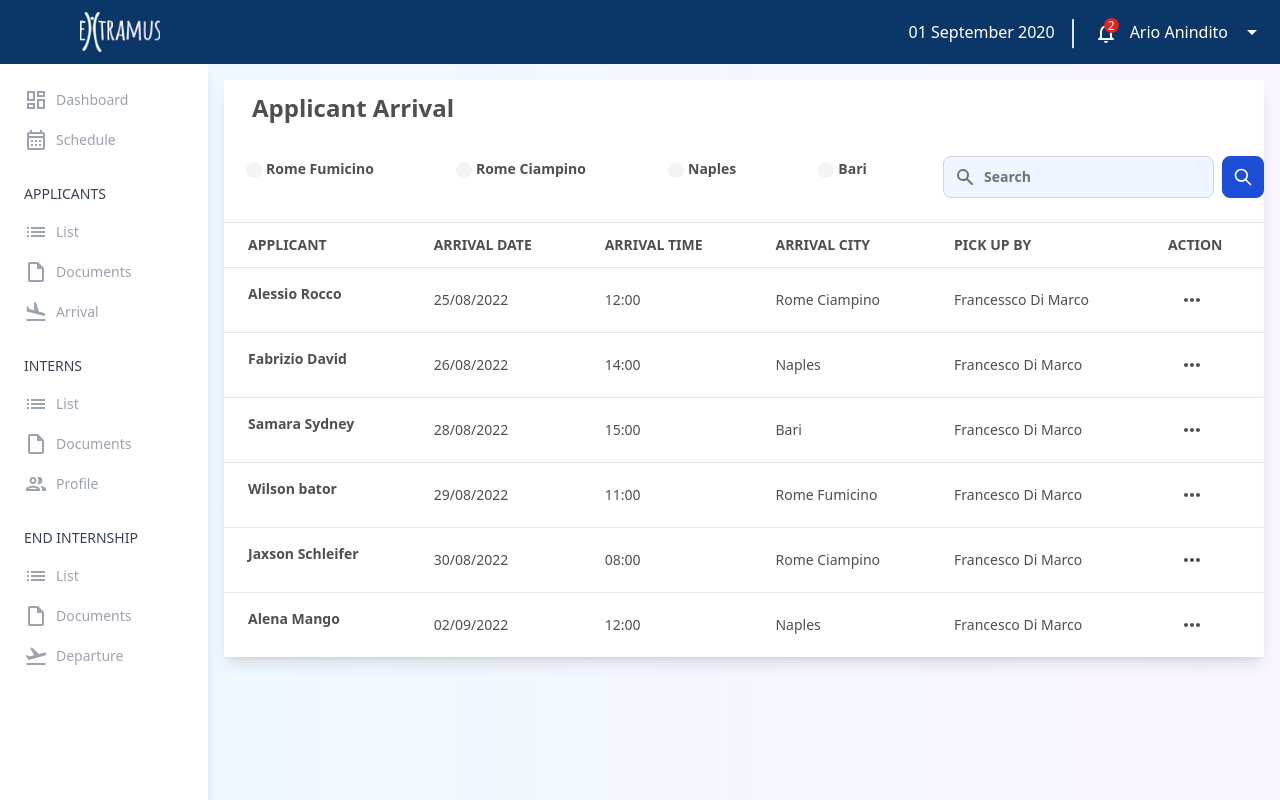
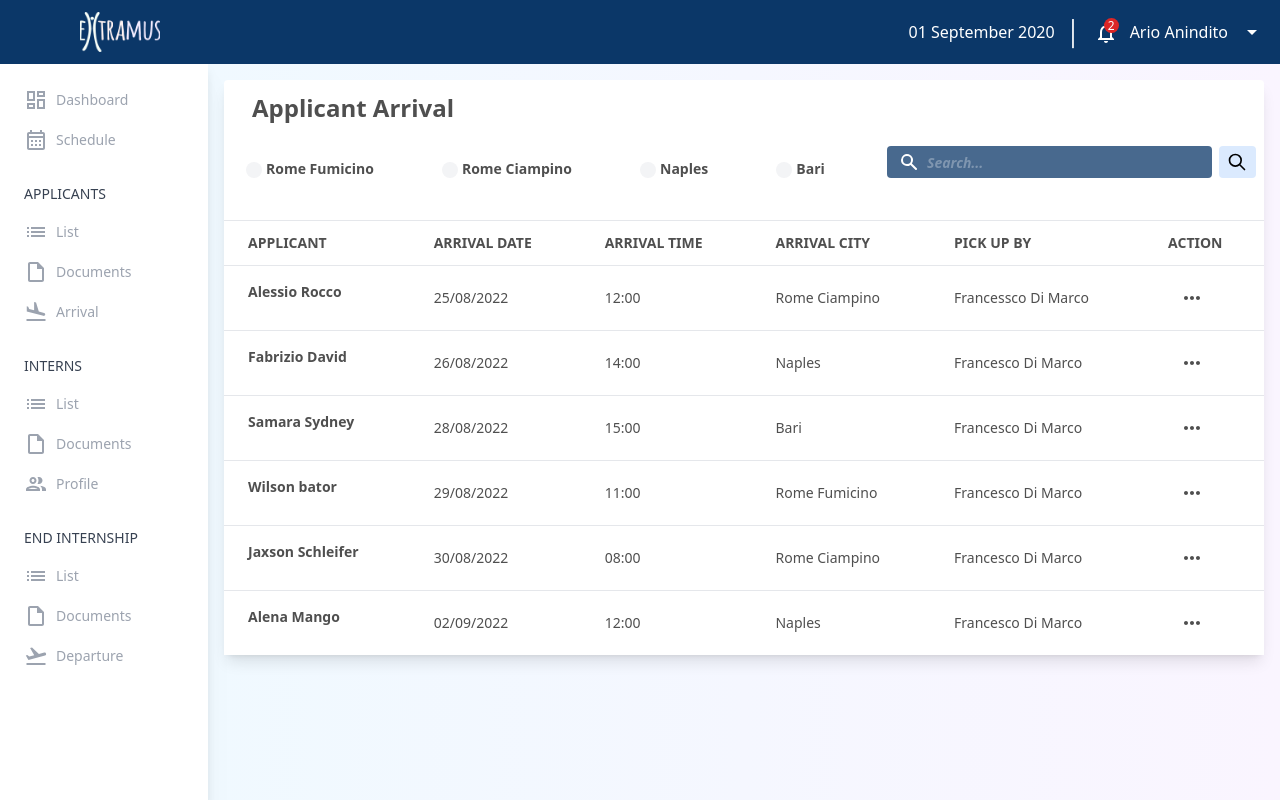
Before and after one commit to erenkahraman/HR-Platform, a Next.js app: page /applicants/Arrival in a window 1280 px wide. Built offline with nearby package versions, Linux system fonts and the light colour scheme.

Commit message:
form in arrival

```diff
--- a/pages/applicants/Arrival.jsx
+++ b/pages/applicants/Arrival.jsx
@@ -8,7 +8,7 @@ export default function ApplicantsList() {
 			<div className="w-full mb-12">
 				<div className="relative flex flex-col min-w-0 break-words w-full mb-6 shadow-lg rounded">
 					{/* Title Container */}
-					<div className="flex justify-between rounded-t mb-0 px-4 py-3 border-0 bg-white">
+					<div className="flex justify-between rounded-t mb-0 px-4 pt-3 border-0 bg-white">
 						<div className="flex flex-wrap items-center">
 							<div className="relative w-full px-3 max-w-full flex-grow flex-1 ">
 								<h3 className="font-semibold text-2xl">Applicant Arrival</h3>
@@ -31,40 +31,40 @@ export default function ApplicantsList() {
 					</div>
 					<div className="border-0 bg-white ">
 						<div >
-							<div className="flex flex-row justify-between font-semibold pl-4 pt-5 pb-6" >
+							<div className="flex flex-row justify-between font-semibold pl-4 pt-5 pb-10" >
 								{/* <h3 className="font-semibold text-2xl">Applicant Arrival</h3> */}
 
 								{/* Radio check */}
-								<div className="pr-3 pl-1.5">
+								<div className="pr-3 pl-1.5 pt-3">
 									<input type="radio" className="border-none bg-[#50d71e] read-only:bg-gray-100 p-2" />
-									<label className="text-sm pl-1">Rome Fumicino</label>
+									<label className="text-sm pl-1 ">Rome Fumicino</label>
 								</div>
-								<div className="pr-3 pl-1.5">
+								<div className="pr-3 pl-1.5 pt-3">
 									<input type="radio" className="border-none read-only:bg-gray-100 p-2" />
-									<label className="text-sm pl-1">Rome Ciampino</label>
+									<label className="text-sm pl-1 ">Rome Ciampino</label>
 								</div>
-								<div className="pr-3 pl-1.5">
+								<div className="pr-3 pl-1.5 pt-3">
 									<input type="radio" className="border-none read-only:bg-gray-100 p-2 " />
-									<label className="text-sm pl-1">Naples</label>
+									<label className="text-sm pl-1 ">Naples</label>
 								</div>
-								<div className="pr-3 pl-1.5">
+								<div className="pr-3 pl-1.5 pt-3">
 									<input type="radio" className="border-none read-only:bg-gray-100 p-2" />
 									<label className="text-sm pl-1">Bari</label>
 								</div>
-								{/* Search box */}
-								<form class="flex items-center">
-									<label for="simple-search" class="sr-only">Search</label>
+								{/* search */}
+								<form class="flex items-center ">
 									<div class="relative w-full">
 										<div class="flex absolute inset-y-0 left-0 items-center pl-3 pointer-events-none">
-											<svg aria-hidden="true" class="w-5 h-5 text-gray-500 dark:text-gray-400" fill="currentColor" viewBox="0 0 20 20" xmlns="http://www.w3.org/2000/svg"><path fill-rule="evenodd" d="M8 4a4 4 0 100 8 4 4 0 000-8zM2 8a6 6 0 1110.89 3.476l4.817 4.817a1 1 0 01-1.414 1.414l-4.816-4.816A6 6 0 012 8z" clip-rule="evenodd"></path></svg>
+											<svg aria-hidden="true" class="w-5 h-5 text-white-500 dark:text-white-400" fill="white" viewBox="0 0 20 20" xmlns="http://www.w3.org/2000/svg"><path fill-rule="evenodd" d="M8 4a4 4 0 100 8 4 4 0 000-8zM2 8a6 6 0 1110.89 3.476l4.817 4.817a1 1 0 01-1.414 1.414l-4.816-4.816A6 6 0 012 8z" clip-rule="evenodd"></path></svg>
 										</div>
-										<input type="text" id="simple-search" class="bg-blue-50 border border-gray-300 text-gray-900 text-sm rounded-lg focus:ring-blue-500 focus:border-blue-500 block w-full pl-10 p-2.5  dark:bg-gray-700 dark:border-gray-600 dark:placeholder-gray-400 dark:text-white dark:focus:ring-blue-500 dark:focus:border-blue-500" placeholder="Search" required />
+										<input type="text" id="simple-search" class="rounded border-none bg-[#0B3768]/75 px-10 text-white h-8 placeholder:italic placeholder:text-white/30 placeholder:text-sm" placeholder="Search..." required />
 									</div>
-									<button type="submit" class="p-2.5 ml-2 text-sm font-medium text-white bg-blue-700 rounded-lg border border-blue-700 hover:bg-blue-800 focus:ring-4 focus:outline-none focus:ring-blue-300 dark:bg-blue-600 dark:hover:bg-blue-700 dark:focus:ring-blue-800">
-										<svg class="w-5 h-5" fill="none" stroke="currentColor" viewBox="0 0 24 24" xmlns="http://www.w3.org/2000/svg"><path stroke-linecap="round" stroke-linejoin="round" stroke-width="2" d="M21 21l-6-6m2-5a7 7 0 11-14 0 7 7 0 0114 0z"></path></svg>
+									<button type="submit" class="w-10 px-2 rounded border-none bg-blue-100 h-8 ml-1 mr-2 hover:bg-[#0B3768]/75 ">
+										<svg class="w-5 h-5" fill="none" stroke="black" viewBox="0 0 24 24" xmlns="http://www.w3.org/2000/svg"><path stroke-linecap="round" stroke-linejoin="round" stroke-width="2" d="M21 21l-6-6m2-5a7 7 0 11-14 0 7 7 0 0114 0z"></path></svg>
 										<span class="sr-only">Search</span>
 									</button>
 								</form>
+
 							</div>
 						</div>
 					</div>
```
